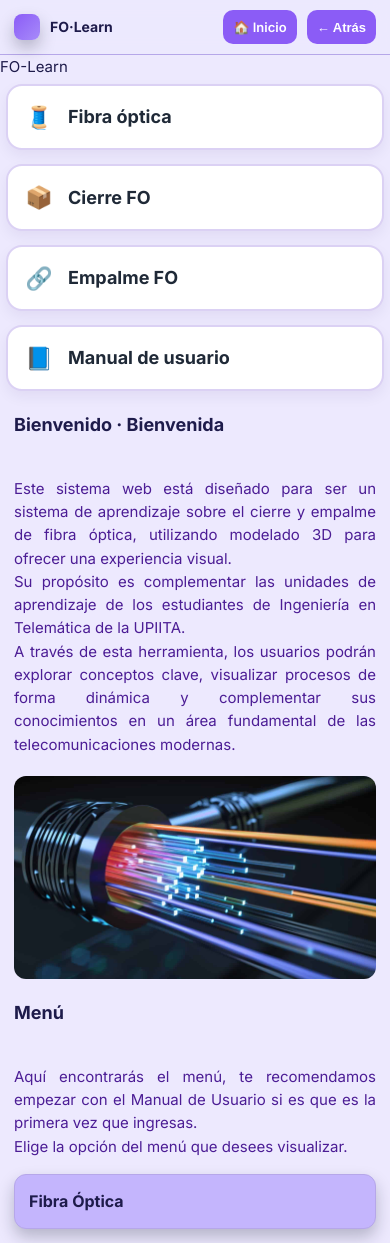
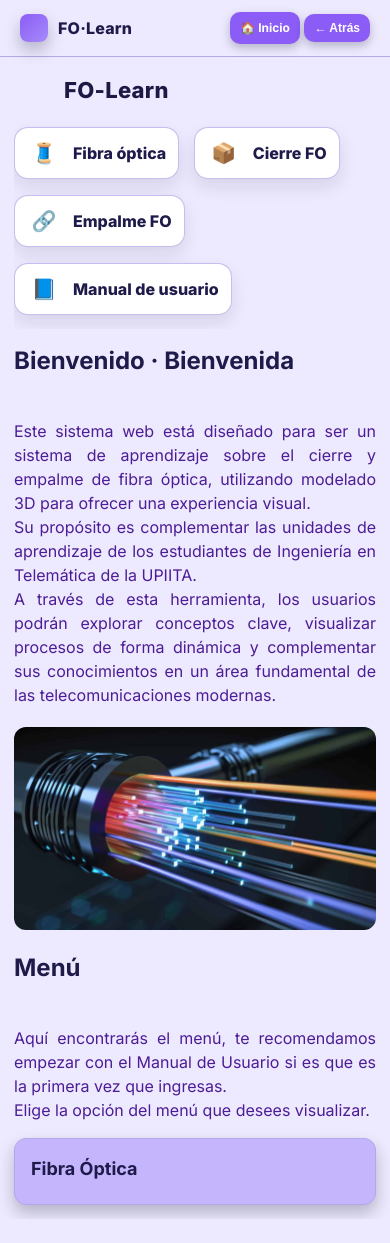
Before and after one commit to karla22rios/fo-learn, a Django app: page / in a window 390 px wide. After the commit the page ends 1219 px from the top, so only its background shows below. Run offline with Django 5.2, Linux system fonts and the light colour scheme; data comes from the database, SQL or seed files in the repository.

Commit message:
Agregamos sidebar2

```diff
--- a/static/css/site.css
+++ b/static/css/site.css
@@ -9,347 +9,288 @@
   --line:  #B6A7E9;
   --radius:12px;
   --shadow:0 8px 16px rgba(15,23,42,0.25);
-  --font: "Inter", system-ui, -apple-system, Segoe UI, Roboto, Arial;
+  --font: "Inter", system-ui, -apple-system, Segoe UI, Roboto, "Helvetica Neue", Arial;
 }
 
-/* ====== Reset ====== */
+/* ====== Reset y base ====== */
 *{ box-sizing:border-box }
 html,body{ height:100% }
-
 body{
   margin:0;
   background:var(--bg);
   color:var(--text);
-  font:15px/1.55 var(--font);
+  font:16px/1.5 var(--font);
 }
 
-/* ====== Header ====== */
+/* ====== Header / Navbar ====== */
 .app-header{
-  position:sticky;
-  top:0;
-  z-index:100;
-  background:rgba(237,233,254,.95);
+  position:sticky; top:0; z-index:100;
+  backdrop-filter:saturate(140%) blur(10px);
+  background: color-mix(in srgb, var(--bg) 90%, transparent);
   border-bottom:1px solid var(--line);
-  backdrop-filter: blur(10px);
 }
 
 .nav{
-  max-width:1200px;
-  margin:0 auto;
-  padding:12px 20px;
-  display:flex;
-  justify-content:space-between;
-  align-items:center;
+  max-width:1200px; margin:0 auto; padding:12px 20px;
+  display:flex; align-items:center; justify-content:space-between;
+  gap:16px;
 }
 
 .brand{
+  display:flex; align-items:center; gap:10px;
+  text-decoration:none; color:var(--text);
+}
+.brand .logo{
+  width:28px; height:28px; border-radius:8px;
+  background:linear-gradient(135deg, var(--brand), var(--brand-light));
+  box-shadow: var(--shadow);
+}
+.brand span{ font-weight:800; letter-spacing:.2px; }
+
+/* ======= Botones Atrás e Inicio (Navbar) ======= */
+.btn-back,
+.btn-home {
+  background: var(--brand);
+  color: #fff;
+  border: none;
+  border-radius: 10px;
+  padding: 8px 11px;           /* más pequeño */
+  cursor: pointer;
+  font-weight: 700;
+  font-size: 13px;             /* más pequeño */
+  transition: background 0.2s, transform 0.1s, box-shadow 0.2s;
+  box-shadow: 0 4px 10px rgba(15,23,42,0.25);
+  text-decoration: none;
+  display: inline-flex;
+  align-items: center;
+  gap: 6px;
+}
+
+.btn-back:hover,
+.btn-home:hover {
+  background: var(--brand-light);
+  transform: translateY(-1px);
+  box-shadow: 0 6px 14px rgba(15,23,42,0.3);
+}
+
+/* ====== Contenedor principal ====== */
+.container{
+  max-width:1200px; margin:0 auto; padding:18px 20px;
+}
+
+/* ====== Tarjetas / paneles ====== */
+.card{
+  background:var(--panel);
+  border:1px solid var(--line);
+  border-radius:var(--radius);
+  box-shadow: var(--shadow);
+}
+.card.pad{ padding:16px; }
+
+/* =========================================================
+   LAYOUT GLOBAL: SIDEBAR IZQUIERDA + CONTENIDO DERECHA
+   ========================================================= */
+.app-shell{
+  display:grid;
+  grid-template-columns: 300px 1fr;
+  gap:22px;
+  align-items:start;
+}
+
+/* Sidebar */
+.main-sidebar{
+  position:sticky;
+  top:78px;
+  align-self:start;
+  padding:14px 10px;
+  border-right:1px solid color-mix(in srgb, var(--line) 70%, transparent);
+}
+
+.side-brand{
   display:flex;
   align-items:center;
-  gap:10px;
+  gap:12px;
+  margin:4px 6px 14px;
+}
+
+.logo.big{
+  width:38px; height:38px;
+  border-radius:12px;
+}
+
+.side-title{
+  font-weight:900;
+  font-size:28px;     /* más pequeño que tu captura */
+  letter-spacing:.3px;
+  color:color-mix(in srgb, var(--text) 92%, #000);
+}
+
+.side-item{
+  display:flex;
+  align-items:center;
+  gap:12px;
+  padding:14px 16px;   /* más compacto */
+  margin:12px 6px;
+  background:#fff;
+  border:1px solid color-mix(in srgb, var(--line) 75%, transparent);
+  border-radius:18px;
   text-decoration:none;
   color:var(--text);
-  font-weight:700;
+  font-weight:800;
+  font-size:20px;      /* texto más pequeño */
+  box-shadow:0 8px 18px rgba(15,23,42,.10);
+  transition: transform .12s ease, box-shadow .12s ease, border-color .12s ease;
 }
 
-.brand .logo{
-  width:26px;
-  height:26px;
-  border-radius:8px;
-  background:linear-gradient(135deg,var(--brand),var(--brand-light));
-  box-shadow:var(--shadow);
+.side-item .ico{
+  width:34px;
+  display:inline-flex;
+  justify-content:center;
+  font-size:20px;
 }
 
-/* ====== Botones navbar ====== */
-.nav-actions{
-  display:flex;
-  gap:10px;
+.side-item:hover{
+  transform: translateY(-2px);
+  border-color: var(--brand-light);
+  box-shadow:0 12px 24px rgba(15,23,42,.16);
 }
 
-.btn-home,
-.btn-back{
-  background:var(--brand);
-  color:#fff;
-  border:none;
-  border-radius:10px;
-  padding:8px 12px;
-  font-weight:600;
-  cursor:pointer;
-  text-decoration:none;
-  display:inline-flex;
-  align-items:center;
-  gap:6px;
-  transition:.2s;
+.main-content{
+  min-width:0;
 }
 
-.btn-home:hover,
-.btn-back:hover{
-  background:var(--brand-light);
-  transform:translateY(-1px);
+/* ====== Tipografía utilitaria ====== */
+h1,h2,h3{ margin:0 0 10px 0 }
+.muted{ color:var(--muted) }
+.hl{ color:var(--brand) }
+hr.sep{
+  border:0; border-top:1px solid var(--line);
+  margin:14px 0;
 }
 
-/* ====== Layout ====== */
-.container{
-  max-width:1200px;
-  margin:0 auto;
-  padding:20px;
-}
-
-.page{
-  display:grid;
-  grid-template-columns:260px 1fr;
-  gap:20px;
-}
-
-@media(max-width:980px){
-  .page{
-    grid-template-columns:1fr;
-  }
-}
-
-/* ====== Sidebar ====== */
-.sidebar{
-  position:sticky;
-  top:70px;
-}
-
-.sidebar h2,
-.sidebar h3{
-  font-size:20px;
-  margin:0 0 14px;
-}
-
-/* Botones del sidebar */
-.sidebar a{
-  display:flex;
-  align-items:center;
-  gap:10px;
-  background:#fff;
-  color:var(--text);
-  text-decoration:none;
-  padding:10px 14px;
-  border-radius:14px;
-  font-size:15px;
-  font-weight:600;
-  border:1px solid var(--line);
-  box-shadow:0 4px 10px rgba(15,23,42,.15);
-  transition:.2s;
-}
-
-.sidebar a + a{
-  margin-top:10px;
-}
-
-.sidebar a:hover{
-  background:var(--brand-light);
-  color:#fff;
-  transform:translateY(-2px);
-}
-
-/* ====== Cards ====== */
-.card{
-  background:var(--panel);
-  border-radius:var(--radius);
-  border:1px solid var(--line);
-  box-shadow:var(--shadow);
-}
-
-.card.pad{
-  padding:16px;
-}
-
-/* ====== Grid categorías (home) ====== */
+/* ====== Grid de categorías (HOME) ====== */
 .category-grid{
-  display:grid;
-  grid-template-columns:repeat(auto-fit,minmax(220px,1fr));
-  gap:16px;
+  display:grid; gap:16px;
+  grid-template-columns: repeat(auto-fit, minmax(220px, 1fr));
   margin-top:16px;
 }
 
 .category-card{
+  display:block;
   background:var(--panel);
+  border:1px solid var(--line);
   border-radius:var(--radius);
-  border:1px solid var(--line);
-  padding:14px;
+  padding:16px;
   text-decoration:none;
   color:var(--text);
   box-shadow:var(--shadow);
-  transition:.2s;
+  transition: transform .15s ease, box-shadow .15s ease;
+}
+.category-card:hover{
+  transform:translateY(-4px);
+  box-shadow:0 12px 28px rgba(15,23,42,.35);
+}
+.category-card h3{
+  margin:0 0 6px 0; font-size:18px; font-weight:700;
+}
+.category-card p{
+  margin:0; font-size:14px;
 }
 
-.category-card h3{
-  font-size:16px;
-  margin:0;
-}
-
-.category-card:hover{
-  transform:translateY(-4px);
-}
-
-/* ====== Sidebar pasos ====== */
-.step-list{
-  list-style:none;
-  margin:0;
-  padding:0;
-}
-
-.step-list li{
-  border-left:4px solid transparent;
-}
-
-.step-list a{
-  display:block;
-  padding:9px 12px;
-  border-radius:8px;
-  font-size:14px;
-}
-
-.step-list li.active{
-  border-left-color:var(--brand);
-}
-
-.step-list li.active a{
-  background:var(--brand-light);
-  color:#fff;
-  font-weight:600;
-}
-
-/* ====== Visor 3D ====== */
+/* ====== Visor 3D / PDF / Video ====== */
 .viewer-wrap{
+  position:relative;
   width:100%;
-  aspect-ratio:16/9;
+  aspect-ratio:16 / 9;
   background:#DFD8FD;
   border-radius:var(--radius);
   border:1px solid var(--line);
   overflow:hidden;
 }
 
-/* ====== Toolbar visor ====== */
 .viewer-toolbar{
+  display:flex; gap:10px; flex-wrap:wrap;
   margin-top:10px;
-  display:flex;
-  gap:10px;
 }
 
-/* ====== Navegación pasos ====== */
+.overlay{
+  position:absolute; inset:0;
+  display:flex; align-items:center; justify-content:center;
+  color:#fff;
+  background:rgba(139,92,246,0.7);
+  font:15px var(--font);
+}
+
+/* ====== Navegación entre pasos ====== */
 .step-nav{
-  display:flex;
-  justify-content:space-between;
   margin-top:18px;
+  display:flex; justify-content:space-between; align-items:center;
 }
 
 .nav-btn{
+  padding:8px 14px;
   background:var(--brand);
   color:#fff;
-  padding:8px 14px;
-  border-radius:8px;
+  border-radius:10px;
   text-decoration:none;
-  font-weight:600;
-  transition:.2s;
+  font-weight:700;
+  transition: background .2s;
 }
-
 .nav-btn:hover{
   background:var(--brand-light);
 }
 
-/* ====== Audio ====== */
-audio{
-  width:100%;
-}
-
-/* ====== Utilidades ====== */
-h1,h2,h3{
-  margin:0 0 10px;
-}
-
-.muted{
-  color:var(--muted);
-}
-
-hr.sep{
-  border:none;
-  border-top:1px solid var(--line);
-  margin:14px 0;
-}
-
-/* =========================
-   MOBILE (<= 820px)
-   ========================= */
-@media (max-width: 820px){
-
-  /* Menos padding general */
-  .container{
-    padding: 14px;
+/* =========================================================
+   MOBILE: sidebar se vuelve horizontal arriba (bonito)
+   ========================================================= */
+@media (max-width: 900px){
+  .app-shell{
+    grid-template-columns: 1fr;
+    gap:14px;
   }
 
-  /* Header más compacto */
-  .nav{
-    padding: 10px 14px;
+  .main-sidebar{
+    position:relative;
+    top:auto;
+    border-right:none;
+    padding:0;
+    margin:0;
   }
 
-  .brand span{
-    font-size: 14px;
+  .side-brand{
+    margin:0 0 10px 0;
   }
 
-  /* Botones del header más chicos */
-  .btn-home,
-  .btn-back{
-    padding: 7px 10px;
-    font-size: 13px;
-    border-radius: 10px;
+  .side-title{
+    font-size:22px;
   }
 
-  /* Layout: sidebar arriba y contenido abajo */
-  .page{
-    grid-template-columns: 1fr;
-    gap: 14px;
+  /* en móvil: menú horizontal con scroll */
+  .main-sidebar{
+    display:block;
   }
 
-  /* Sidebar ya no sticky en mobile (evita bugs de altura) */
-  .sidebar{
-    position: static;
-    top: auto;
+  .main-sidebar .side-item{
+    display:inline-flex;
+    white-space:nowrap;
+    margin:8px 10px 8px 0;
+    font-size:16px;
+    padding:10px 12px;
+    border-radius:14px;
   }
 
-  /* Sidebar en 2 columnas (más compacto) */
-  .sidebar a{
-    padding: 10px 12px;
-    font-size: 14px;
-    border-radius: 14px;
+  .main-sidebar{
+    overflow-x:auto;
+    padding-bottom:6px;
   }
 
-  /* Opcional: hacer los botones del menú en grid */
-  .sidebar{
-    display: grid;
-    grid-template-columns: 1fr 1fr;
-    gap: 10px;
+  /* header botones un poco más compactos */
+  .btn-back, .btn-home{
+    padding:7px 10px;
+    font-size:12px;
   }
 
-  /* Si tu sidebar tiene un título, que ocupe toda la fila */
-  .sidebar h2,
-  .sidebar h3{
-    grid-column: 1 / -1;
-    font-size: 18px;
-    margin-bottom: 6px;
+  .container{
+    padding:14px 14px;
   }
-
-  /* Visor 3D: más alto en móviles para que se vea bien */
-  .viewer-wrap{
-    aspect-ratio: 4 / 3; /* antes 16/9 */
-  }
-
-  /* Toolbar: que baje a varias líneas */
-  .viewer-toolbar{
-    flex-wrap: wrap;
-    gap: 8px;
-  }
-
-  /* Cards más “apretadas” */
-  .card.pad{
-    padding: 12px;
-  }
-
-  /* Títulos más pequeños */
-  h1{ font-size: 22px; }
-  h2{ font-size: 18px; }
-  h3{ font-size: 16px; }
 }
--- a/templates/base.html
+++ b/templates/base.html
@@ -5,126 +5,13 @@
   <meta charset="utf-8">
   <title>{% block title %}FO·Learn{% endblock %}</title>
   <meta name="viewport" content="width=device-width,initial-scale=1">
-  <link href="https://fonts.googleapis.com/css2?family=Inter:wght@400;600;700&display=swap" rel="stylesheet">
+  <link href="https://fonts.googleapis.com/css2?family=Inter:wght@400;600;700;800&display=swap" rel="stylesheet">
   <link rel="stylesheet" href="{% static 'css/site.css' %}">
   {% block head %}{% endblock %}
-
-  <!-- Sidebar (sin romper tu CSS actual) -->
-  <style>
-    :root{
-      --sidebar-w: 290px;
-      --sidebar-bg: #F3EEFF;
-      --sidebar-border: rgba(90,45,204,.18);
-      --sidebar-card: #FFFFFF;
-      --sidebar-card-border: rgba(90,45,204,.22);
-      --sidebar-shadow: 0 10px 24px rgba(29, 11, 84, .10);
-      --sidebar-text: #1F2937;
-    }
-
-    /* Layout base: sidebar + contenido */
-    .app-layout{
-      display: flex;
-      min-height: calc(100vh - var(--header-h, 0px));
-      width: 100%;
-    }
-
-    /* Sidebar */
-    .sidebar{
-      width: var(--sidebar-w);
-      background: var(--sidebar-bg);
-      border-right: 1px solid var(--sidebar-border);
-      padding: 18px 16px;
-      position: sticky;
-      top: 0;
-      height: 100vh;
-      overflow: auto;
-    }
-
-    .sidebar .side-brand{
-      display:flex;
-      align-items:center;
-      gap: 10px;
-      margin: 6px 6px 18px;
-      font-weight: 800;
-      color: #5A2DCC;
-      letter-spacing: .2px;
-      font-size: 28px;
-      line-height: 1;
-    }
-    .sidebar .side-brand .dot{
-      width: 18px; height: 18px;
-      border-radius: 6px;
-      background: linear-gradient(135deg, #5A2DCC, #7A55E6);
-      box-shadow: 0 8px 16px rgba(29,11,84,.12);
-    }
-
-    .side-nav{
-      display:flex;
-      flex-direction:column;
-      gap: 14px;
-      padding: 6px;
-    }
-
-    .side-link{
-      display:flex;
-      align-items:center;
-      gap: 12px;
-      text-decoration:none;
-      color: var(--sidebar-text);
-      font-weight: 700;
-      font-size: 20px;
-      background: var(--sidebar-card);
-      border: 2px solid var(--sidebar-card-border);
-      border-radius: 16px;
-      padding: 16px 16px;
-      box-shadow: 0 6px 14px rgba(29,11,84,.06);
-      transition: transform .12s ease, box-shadow .12s ease, border-color .12s ease;
-    }
-    .side-link:hover{
-      transform: translateY(-1px);
-      border-color: rgba(90,45,204,.35);
-      box-shadow: 0 12px 24px rgba(29,11,84,.10);
-    }
-    .side-link .ico{
-      width: 34px;
-      display:flex;
-      justify-content:center;
-      font-size: 22px;
-    }
-    .side-link.is-active{
-      border-color: rgba(90,45,204,.55);
-      box-shadow: 0 14px 26px rgba(29,11,84,.12);
-      background: linear-gradient(180deg, #FFFFFF 0%, #FBFAFF 100%);
-    }
-
-    /* Contenido a la derecha */
-    .app-content{
-      flex: 1;
-      min-width: 0;
-      padding: 0; /* respetamos tu .container */
-    }
-
-    /* Ajuste: tu .container ahora vive dentro de .app-content */
-    .app-content .container{
-      /* No forzamos ancho/alto; dejamos tu site.css mandar */
-    }
-
-    /* Responsive: sidebar arriba */
-    @media (max-width: 980px){
-      .app-layout{ flex-direction: column; }
-      .sidebar{
-        position: relative;
-        width: 100%;
-        height: auto;
-        border-right: none;
-        border-bottom: 1px solid var(--sidebar-border);
-      }
-      .side-link{ font-size: 18px; padding: 14px; }
-    }
-  </style>
 </head>
 
 <body>
+  <!-- Header -->
   <header class="app-header">
     <nav class="nav">
       <a href="{% url 'home' %}" class="brand">
@@ -139,43 +26,46 @@
     </nav>
   </header>
 
-  <div class="app-shell">
+  <!-- Layout: Sidebar + Contenido -->
+  <main class="container">
+    <div class="app-shell">
+      <!-- Sidebar global (bonita). Por defecto aparece en todas las páginas -->
+      <aside class="main-sidebar">
+        <div class="side-brand">
+          <div class="logo big"></div>
+          <div class="side-title">FO-Learn</div>
+        </div>
 
-    <!-- Sidebar global -->
-    <aside class="app-side">
-      <div class="side-title">
-        <span class="side-dot"></span>
-        <span>FO-Learn</span>
-      </div>
-
-      <nav class="side-nav">
-
-        <!-- Cambia slugs a los tuyos -->
-        <a class="side-link {% if active == 'fibra' %}is-active{% endif %}" href="{% url 'category_detail' slug='fibra-optica' %}">
-          <span class="ico">🧵</span><span>Fibra óptica</span>
+        <!-- IMPORTANTE: aquí NO pongo "Inicio" porque me dijiste que lo quitara -->
+        <!-- Cambia los slugs si los tuyos son distintos -->
+        <a class="side-item" href="{% url 'category_detail' 'fibra-optica' %}">
+          <span class="ico">🧵</span>
+          <span>Fibra óptica</span>
         </a>
 
-        <a class="side-link {% if active == 'cierre' %}is-active{% endif %}" href="{% url 'category_detail' slug='cierre-fo' %}">
-          <span class="ico">📦</span><span>Cierre FO</span>
+        <a class="side-item" href="{% url 'category_detail' 'cierre-fo' %}">
+          <span class="ico">📦</span>
+          <span>Cierre FO</span>
         </a>
 
-        <a class="side-link {% if active == 'empalme' %}is-active{% endif %}" href="{% url 'category_detail' slug='empalme-fo' %}">
-          <span class="ico">🔗</span><span>Empalme FO</span>
+        <a class="side-item" href="{% url 'category_detail' 'empalme-fo' %}">
+          <span class="ico">🔗</span>
+          <span>Empalme FO</span>
         </a>
 
-        <a class="side-link {% if active == 'manual' %}is-active{% endif %}" href="{% url 'category_detail' slug='manual-de-usuario' %}">
-          <span class="ico">📘</span><span>Manual de usuario</span>
+        <a class="side-item" href="{% url 'category_detail' 'manual-de-usuario' %}">
+          <span class="ico">📘</span>
+          <span>Manual de usuario</span>
         </a>
-      </nav>
-    </aside>
 
-    <!-- Contenido -->
-    <div class="app-main">
-      <main class="container">
+        {% block sidebar_extra %}{% endblock %}
+      </aside>
+
+      <!-- Contenido principal -->
+      <section class="main-content">
         {% block content %}{% endblock %}
-      </main>
+      </section>
     </div>
-
-  </div>
+  </main>
 </body>
 </html>
--- a/templates/viewer/step_viewer.html
+++ b/templates/viewer/step_viewer.html
@@ -1,6 +1,7 @@
 {% extends "base.html" %}
 {% load static %}
 {% block title %}{{ step.lesson.title }} · Paso {{ step.order }}{% endblock %}
+{% block sidebar_extra %}{% endblock %}
 
 {% block head %}
 <script type="importmap">
```
